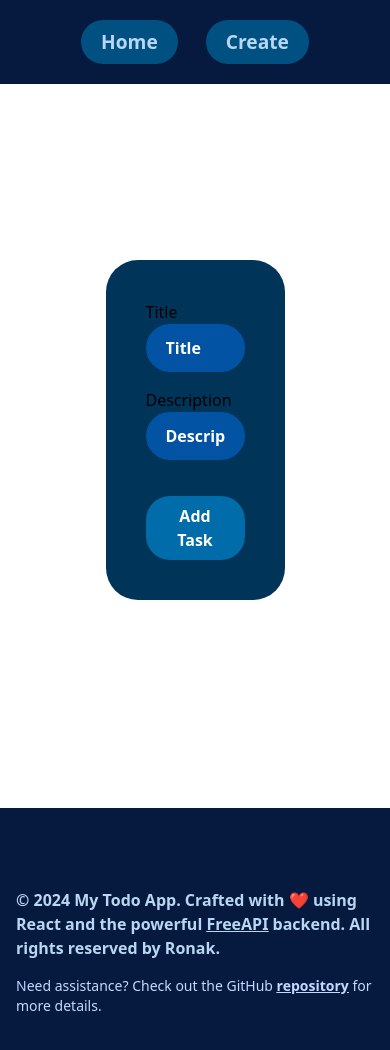
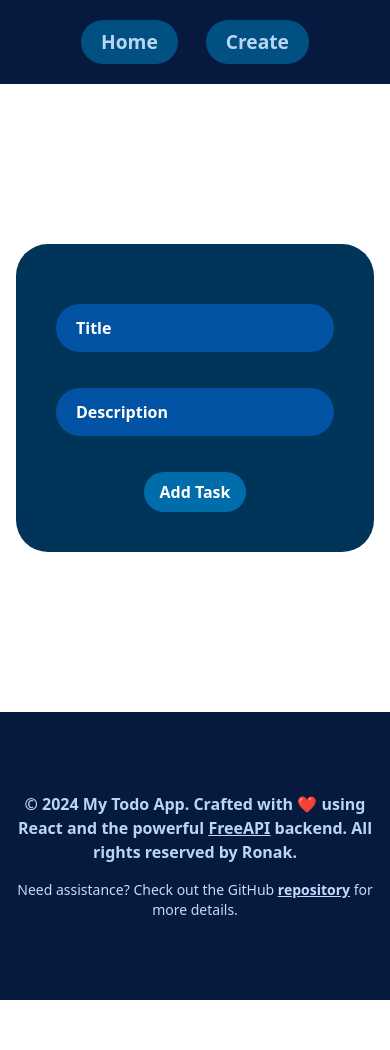
Before and after one commit to panderonak/cloudTasks, a React (Vite) app: page /create in a window 390 px wide. Shown: the top 1050 px of the page. After the commit the page ends 1000 px from the top, so only its background shows below. Built offline with nearby package versions, Linux system fonts and the light colour scheme.

Commit message:
feat: improve UI and make layout responsive

```diff
--- a/src/components/CreateTask/CreateTask.jsx
+++ b/src/components/CreateTask/CreateTask.jsx
@@ -25,8 +25,9 @@ function CreateTask() {
   };
   return (
     <Container>
-      <div className="flex justify-center items-center mt-44 mb-52">
-        <div className="bg-[#003559] w-1/2 p-10 rounded-[2rem]">
+      <div className="sm:flex sm:justify-center sm:items-center sm:mt-44 sm:mb-52 mt-40 mb-40">
+        <div className="grid grid-cols-12 sm:w-6/12 h-full">
+          <div className="col-span-12 bg-[#003559] w-full p-10 rounded-[2rem]">
             <form
               className="flex gap-4 flex-col"
               onSubmit={handleSubmit(createNewTask)}
@@ -62,6 +63,7 @@ function CreateTask() {
             </form>
           </div>
         </div>
+      </div>
     </Container>
   );
 }
--- a/src/components/Footer/Footer.jsx
+++ b/src/components/Footer/Footer.jsx
@@ -10,7 +10,7 @@ function Footer() {
       <Container>
         <div className="flex h-full flex-col justify-between items-center">
           <div className="text-[#B9D6F2] mb-4">
-            <p className="text-base font-bold">
+            <p className="text-base font-bold text-center">
               &copy; {year} My Todo App. Crafted with ❤️ using React and the
               powerful{" "}
               <span className="underline font-semibold cursor-pointer hover:text-blue-500">
@@ -27,7 +27,7 @@ function Footer() {
             </p>
           </div>
           <div>
-            <p className="text-sm">
+            <p className="text-sm text-center">
               Need assistance? Check out the GitHub{" "}
               <span className="underline font-semibold cursor-pointer hover:text-blue-500">
                 {
--- a/src/components/Home/Home.jsx
+++ b/src/components/Home/Home.jsx
@@ -14,7 +14,7 @@ function Task() {
   const tasks = useSelector((state) => state.todos.allTasks);
 
   useEffect(() => {
-    if (!tasks || tasks.length === 0) {
+    if (!Boolean(tasks.length) || tasks.length === 0) {
       const getAllTasks = async () => {
         const allTodos = await todoService.getAllTodo();
 
@@ -27,15 +27,31 @@ function Task() {
 
       getAllTasks();
     }
-  }, [tasks, navigate]);
+  }, [tasks.length, navigate]);
+
+  if (tasks.length === 0) {
+    return (
+      <>
+        <div className="text-center min-h-screen">
+          <div className="pt-20">
+            <Container>
+              <p className="text-center text-gray-500">
+                No tasks yet. Start by adding your first task to see it here!
+              </p>
+            </Container>
+          </div>
+        </div>
+      </>
+    );
+  }
 
   return (
     <>
-      <div className="pt-20 pb-28">
+      <div className="pt-20 pb-28 min-h-screen">
         <Container>
-          <div className="flex flex-wrap">
+          <div className="gap-8 sm:columns-3">
             {tasks.map((task) => (
-              <div key={task._id} className="p-2 w-1/4 flex items-baseline">
+              <div key={task._id} className="mb-6 sm:break-inside-avoid">
                 <TaskCard {...task} />
               </div>
             ))}
--- a/src/components/Input/Input.jsx
+++ b/src/components/Input/Input.jsx
@@ -8,7 +8,7 @@ function Input(
   return (
     <>
       <div className="">
-        <div>{label && <label htmlFor={ID}>{label}</label>}</div>
+        <div className="mb-5">{label && <label htmlFor={ID}></label>}</div>
         <div>
           <input
             type={type}
--- a/src/components/UpdateTask/UpdateTask.jsx
+++ b/src/components/UpdateTask/UpdateTask.jsx
@@ -45,8 +45,9 @@ function UpdateTask() {
   };
   return (
     <Container>
-      <div className="flex justify-center items-center mt-44 mb-52">
-        <div className="bg-[#003559] w-1/2 p-10 rounded-[2rem]">
+      <div className="sm:flex sm:justify-center sm:items-center sm:mt-44 sm:mb-52 mt-40 mb-40">
+        <div className="grid grid-cols-12 sm:w-6/12 h-full">
+          <div className="col-span-12 bg-[#003559] w-full p-10 rounded-[2rem]">
             <form
               className="flex gap-4 flex-col"
               onSubmit={handleSubmit(updateTask)}
@@ -81,6 +82,7 @@ function UpdateTask() {
             </form>
           </div>
         </div>
+      </div>
     </Container>
   );
 }
```
Lines whose indentation alone changed are shown as unchanged.
